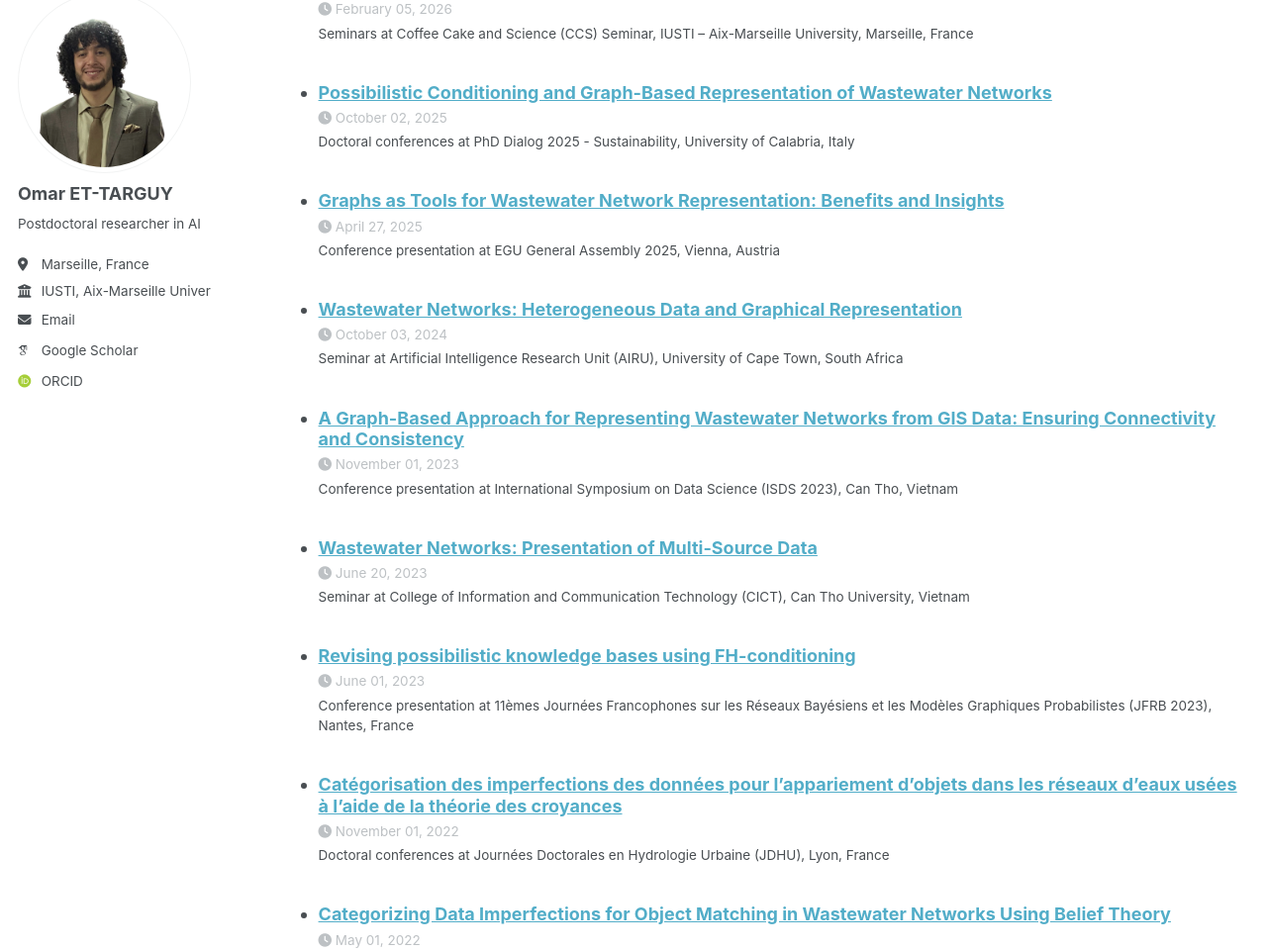
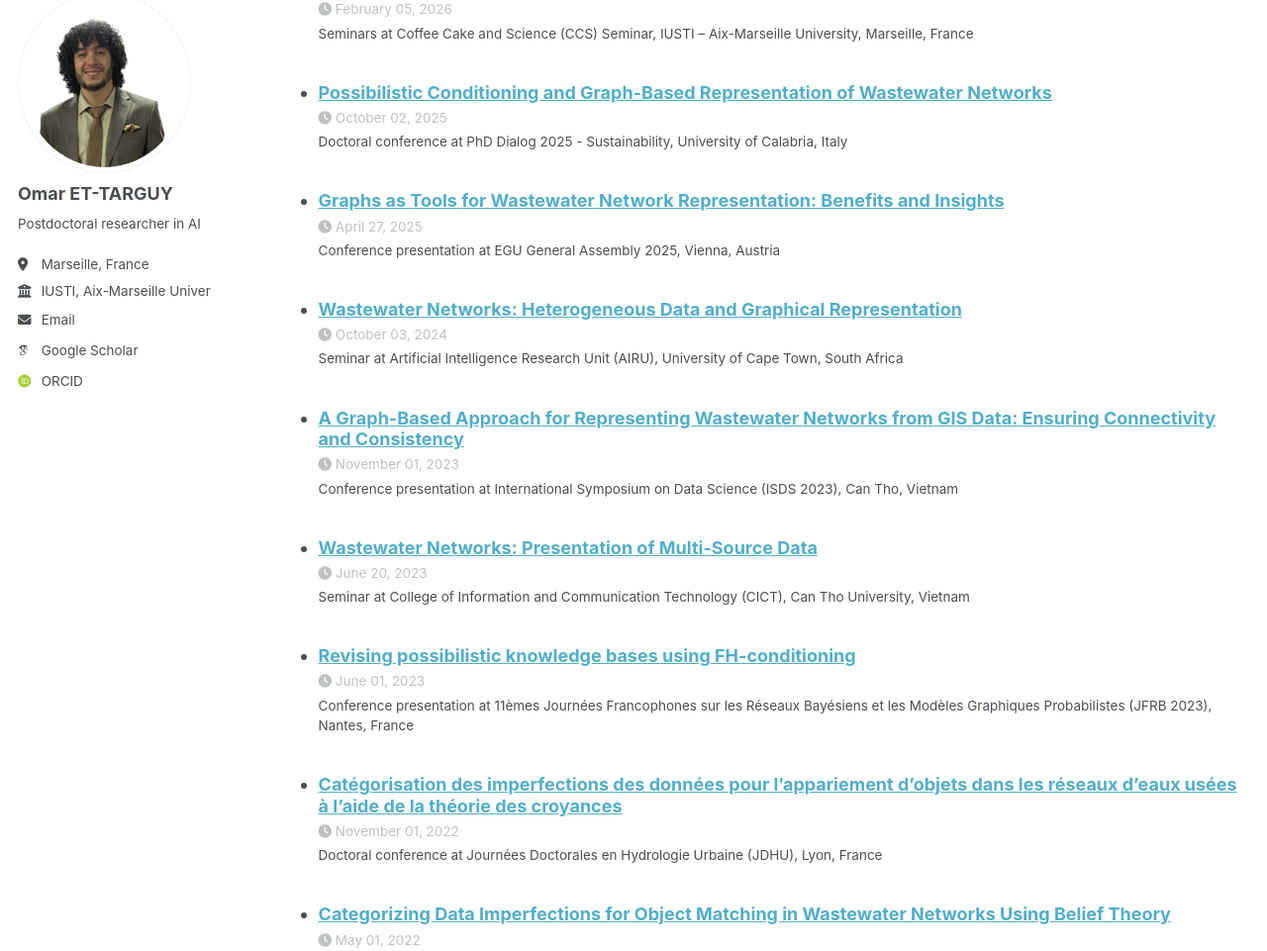
Before and after one commit to ET-TARGUY/et-targuy.github.io, a Jekyll site: the page built from _pages/cv.md, in a window 1280 px wide and 1400 px high, scrolled down 2846 px. Shown: the part 125-1086 px from the top of the window at 99% size. Built offline with Jekyll 4.4.1, drawn with Linux system fonts in a browser that asks for light colours; some web fonts are replaced; a script bundle is joined from its source files by our own code; library files that are not in the unit come from our copies.

```diff
--- a/_talks/2022-jdhu-lyon.md
+++ b/_talks/2022-jdhu-lyon.md
@@ -1,7 +1,7 @@
 ---
 title: "Catégorisation des imperfections des données pour l'appariement d'objets dans les réseaux d'eaux usées à l'aide de la théorie des croyances"
 collection: talks
-type: "Doctoral conferences"
+type: "Doctoral conference"
 permalink: /talks/2022-jdhu-lyon
 venue: "Journées Doctorales en Hydrologie Urbaine (JDHU)"
 date: 2022-11-01
--- a/_talks/2025-phd-dialog-calabria.md
+++ b/_talks/2025-phd-dialog-calabria.md
@@ -1,7 +1,7 @@
 ---
 title: "Possibilistic Conditioning and Graph-Based Representation of Wastewater Networks"
 collection: talks
-type: "Doctoral conferences"
+type: "Doctoral conference"
 permalink: /talks/2025-phd-dialog-calabria
 venue: "PhD Dialog 2025 - Sustainability"
 date: 2025-10-02
```
